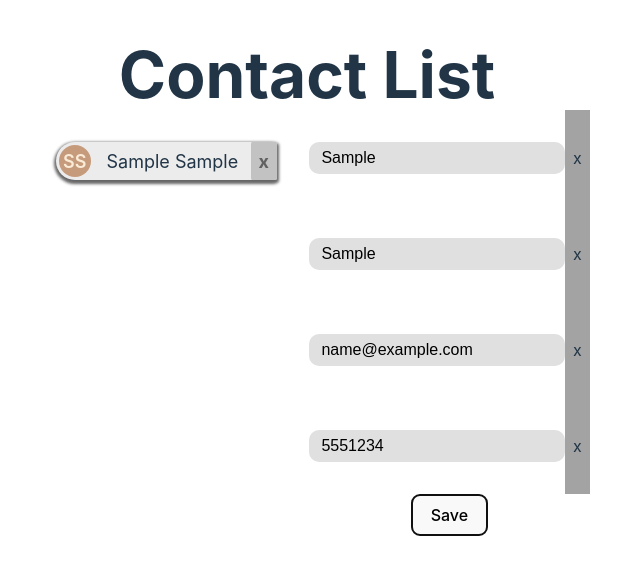
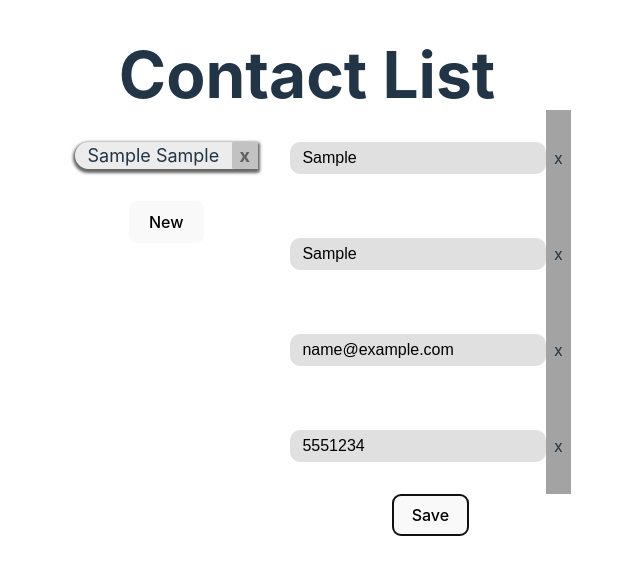
Before and after one commit to Crumpu/contactList, a React (Vite) app: page / in a window 1280 px wide. Both pictures are taken after typing "Sample", "Sample", "name@example.com", "5551234" into the empty fields and a click on the button "Save". Shown: the top 574 px of the page, without its empty margins (333-973 px from the left). Built offline with nearby package versions, Linux system fonts and the light colour scheme.

Commit message:
Commit, for consultation

```diff
--- a/src/App.jsx
+++ b/src/App.jsx
@@ -35,6 +35,14 @@ export class App extends Component {
     }
   }
 
+  // ==============function addNewContact========================
+
+  addNewContact = () => {
+    this.setState({
+      currentContact: this.createEmptyContact(),
+    });
+  };
+
   // ============function selectContact========================
 
   selectContact = (contact) => {
@@ -54,10 +62,11 @@ export class App extends Component {
   // ============function updateContact=========================
 
   updateContact(contact) {
-    console.log('update')
+    console.log('update');
     this.setState((state) => {
       const contacts = state.contacts.map((item) => {
-        item.id === contact.id ? item : contact});
+        item.id === contact.id ? item : contact;
+      });
       this.saveToLocalStorage(contacts);
       return {
         contacts,
@@ -69,7 +78,7 @@ export class App extends Component {
   // ============function createContact=======================
 
   createContact = (contact) => {
-    console.log('create')
+    console.log('create');
     contact.id = nanoid();
     const contacts = [...this.state.contacts, contact];
     this.saveToLocalStorage(contacts);
@@ -98,20 +107,8 @@ export class App extends Component {
     localStorage.setItem('contacts', JSON.stringify(arrContacts));
   };
 
-  // --------------unction change bg color------------------------------
-
-  changeColor = () => {
-    const color = Math.floor(Math.random() * 255);
-    return color;
-  };
-
-  bgColor = () => {
-    return {
-      backgroundColor: `rgb(${this.changeColor()}, ${this.changeColor()}, ${this.changeColor()})`,
-    };
-  };
-  // --------------------------------------------------------------------
   render() {
+    console.log(this.state.currentContact)
     return (
       <div className="appDiv">
         <div id="h1Div">
@@ -127,9 +124,8 @@ export class App extends Component {
         <div className="contactList">
           <ContactList
             contacts={this.state.contacts}
-            currentContact={this.state.currentContact}
-            toChangeColor={this.bgColor}
-            onDelete={this.deleteContact}
+    addNewContact={this.addNewContact}
+                   onDelete={this.deleteContact}
             onSelect={this.selectContact}
           />
         </div>
--- a/src/components/ContactForm/ContactForm.jsx
+++ b/src/components/ContactForm/ContactForm.jsx
@@ -54,7 +54,7 @@ export class ContactForm extends Component {
   };
 
   render() {
-    console.log(this.state.id);
+console.log(this.state)
     return (
       <form id="contactItemForm" onSubmit={this.onFormSubmit}>
         <div className="inputDiv">
--- a/src/components/ContactItem/ContactItem.jsx
+++ b/src/components/ContactItem/ContactItem.jsx
@@ -14,15 +14,9 @@ export class ContactItem extends Component {
   render() {
     // console.log(this.props)
     const { fName, lName } = this.props.contact;
-    const initials =
-      fName.trim().slice(0, 1).toUpperCase() +
-      lName.trim().slice(0, 1).toUpperCase();
-    const changeColor = this.props.toChangeColor;
+
     return (
       <div className="itemDiv" onDoubleClick={this.onContactSelect}>
-        <span style={changeColor()} className="initialSpan">
-          {initials}
-        </span>
         <p id="contactName">{fName + ' ' + lName}</p>
         <span className="spanX" onClick={this.onContactDelete}>
           x
--- a/src/components/ContactList/ContactList.jsx
+++ b/src/components/ContactList/ContactList.jsx
@@ -17,6 +17,7 @@ export class ContactList extends Component {
             />
           );
         })}
+        <button onClick={this.props.addNewContact}>New</button>
       </>
     );
   }
```
